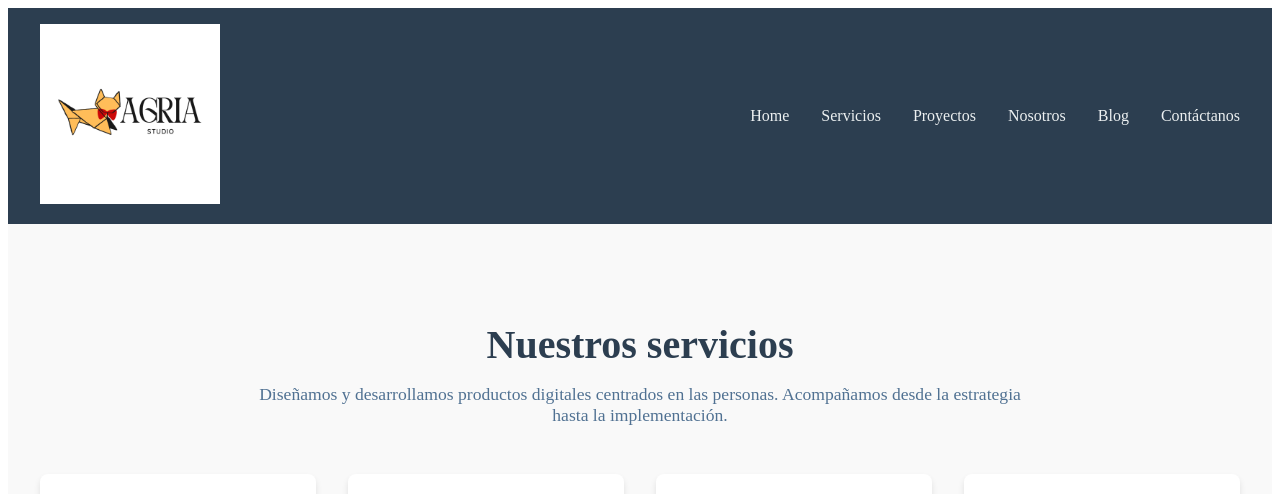
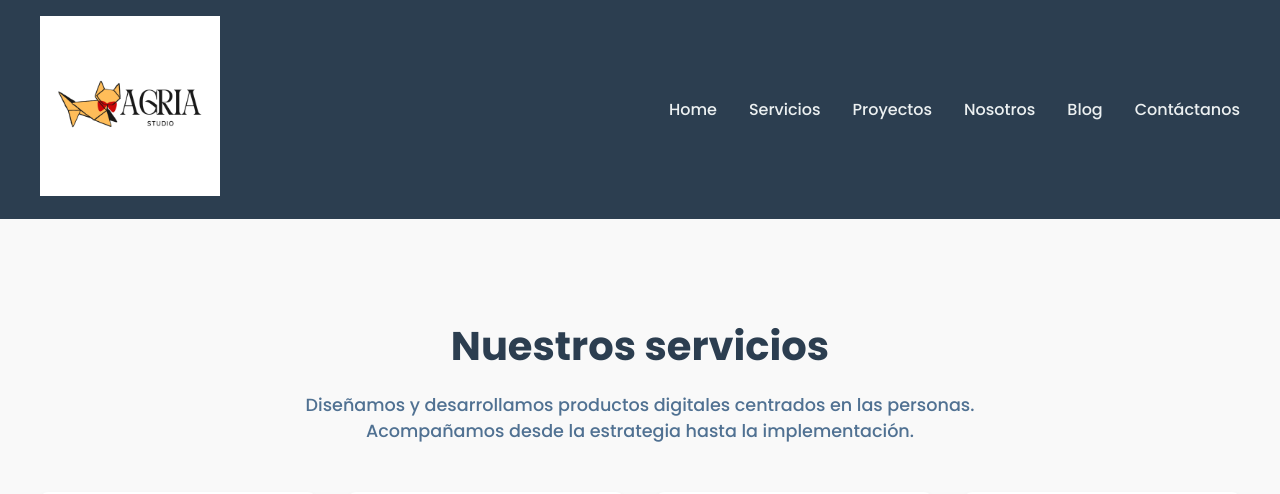
Before and after one commit to Dssira-Doz/Proyecto-final-usach, a React (Vite) app: page / in a window 1280 px wide. Shown: the top 494 px of the page. Built offline with nearby package versions, Linux system fonts and the light colour scheme.

Commit message:
estilo tipográfico

```diff
--- a/index.html
+++ b/index.html
@@ -3,6 +3,7 @@
   <head>
     <meta charset="UTF-8" />
     <meta name="viewport" content="width=device-width, initial-scale=1.0" />
+    <link href="https://fonts.googleapis.com/css2?family=Poppins:wght@300;500;700&display=swap" rel="stylesheet" />
     <title>Tamara & Gabriel</title>
   </head>
   <body>
--- a/src/index.css
+++ b/src/index.css
@@ -0,0 +1,4 @@
+body {
+  margin: 0;
+  font-family: 'Poppins', sans-serif;
+}
```
